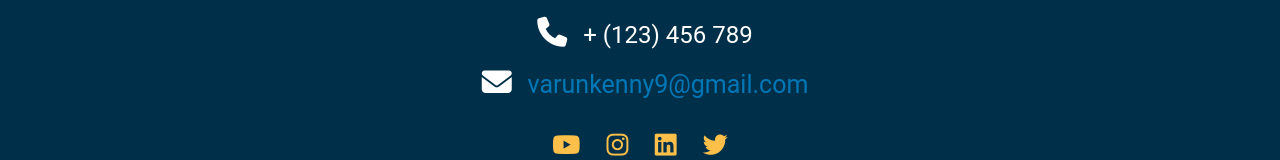
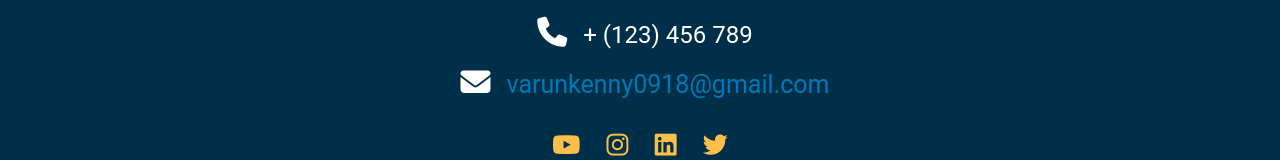
Before and after one commit to varunkenny0918/WebDesign, a plain HTML site: page index.html in a window 1280 px wide. Shown: the part 3499-3659 px from the top of the page. Drawn offline with nearby package versions, Linux system fonts and the light colour scheme.

Commit message:
Final Change

```diff
--- a/index.html
+++ b/index.html
@@ -159,7 +159,7 @@
           </span>
           <span>
             <i class="fas fa-envelope"></i>
-            <a href="mailto:varunkenny9@gmail.com">varunkenny9@gmail.com</a>
+            <a href="mailto:varunkenny9@gmail.com">varunkenny0918@gmail.com</a>
           </span>
         </div>
         <div class="social">
```
